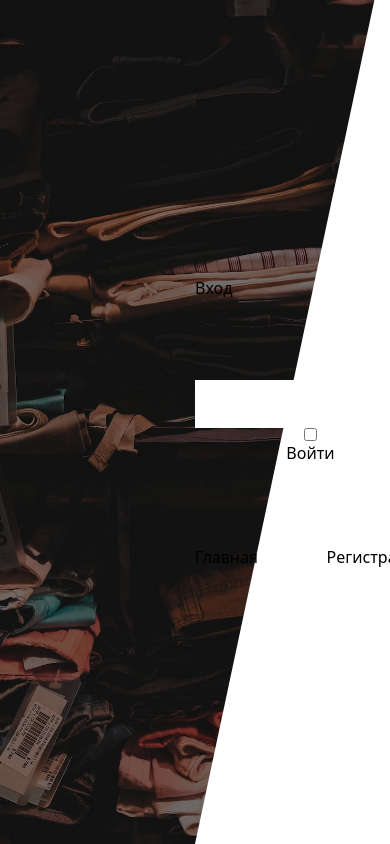
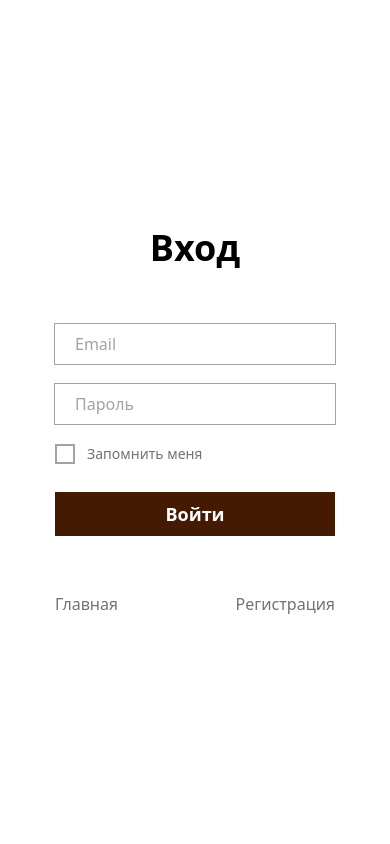
Before and after one commit to wardxela/shine, a Next.js app: page /login in a window 390 px wide. Built offline with nearby package versions, Linux system fonts and the light colour scheme.

Commit message:
feat: extend ui ki, add more pages

```diff
--- a/src/app/login/page.tsx
+++ b/src/app/login/page.tsx
@@ -1,6 +1,6 @@
 import Image from "next/image";
 import bgImg from "./_img/login.jpg";
-import Link from "next/link";
+import { Button, Checkbox, TextField, Link } from "@/shared/ui/kit";
 
 export default function LoginPage() {
   return (
@@ -9,21 +9,39 @@ export default function LoginPage() {
         <Image
           src={bgImg}
           alt="/"
-          className="absolute left-0 top-0 -z-20 h-full w-full object-cover brightness-50"
+          className="absolute left-0 top-0 -z-20 hidden h-full w-full object-cover brightness-50 sm:block"
         />
-        <div className="absolute bottom-0 left-1/2 -z-10 h-[200%] w-[200%] origin-bottom-left rotate-12 bg-white"></div>
-        <div className="ml-auto flex h-full w-1/2">
-          <div className="m-auto max-w-sm">
-            <h1 className="mb-20">Вход</h1>
-            <form action="" className="mb-20 flex flex-col">
-              <input type="email" name="email" />
-              <input type="password" name="password" />
-              <input type="checkbox" name="remember-me" id="" />
-              <button>Войти</button>
+        <div className="absolute bottom-0 left-0 -z-10 hidden h-[200%] w-[200%] origin-bottom-left rotate-12 bg-white sm:block lg:left-1/4 xl:left-1/3 2xl:left-1/2"></div>
+        <div className="ml-auto flex h-full w-full overflow-auto lg:w-1/2">
+          <div className="m-auto w-full max-w-xs p-5">
+            <h1 className="mb-14 text-center text-4xl font-semibold">Вход</h1>
+            <form action="" className="mb-14 flex flex-col">
+              <TextField
+                type="email"
+                name="email"
+                placeholder="Email"
+                className="mb-5"
+              />
+              <TextField
+                type="password"
+                name="password"
+                placeholder="Пароль"
+                className="mb-5"
+              />
+              <Checkbox
+                name="remember-me"
+                label="Запомнить меня"
+                className="mb-7"
+              />
+              <Button variant="primary-dark">Войти</Button>
             </form>
             <div className="flex justify-between">
-              <Link href="/">Главная</Link>
-              <Link href="/register">Регистрация</Link>
+              <Link type="internal" variant="common" href="/">
+                Главная
+              </Link>
+              <Link type="internal" variant="common" href="/register">
+                Регистрация
+              </Link>
             </div>
           </div>
         </div>
--- /dev/null
+++ b/src/app/register/page.tsx
@@ -0,0 +1,8 @@
+export default function RegisterPage() {
+  return <main></main>;
+}
+
+export const metadata = {
+  title: "Регистрация",
+  description: "Регистрация на сайте ШАЙН",
+};
--- /dev/null
+++ b/src/shared/type-utils.ts
@@ -0,0 +1 @@
+export type Merge<T, K> = Omit<T, keyof K> & K;
--- /dev/null
+++ b/src/shared/ui/LogoLink.tsx
@@ -0,0 +1,28 @@
+import Image from "next/image";
+import Link from "next/link";
+
+import logo from "@/shared/assets/logo.svg";
+import darkLogo from "@/shared/assets/logo-dark.svg";
+
+import { clsx } from "./clsx";
+
+export type LogoLinkProps = {
+  className?: string;
+  isDark?: boolean;
+};
+
+export function LogoLink({ className, isDark = false }: LogoLinkProps) {
+  return (
+    <Link
+      href="/"
+      className={clsx(className, "group flex items-center gap-3 font-bold")}
+    >
+      <Image src={isDark ? darkLogo : logo} alt="SHINE" />
+      <span
+        className={clsx("group-hover:text-amber-500", isDark && "text-white")}
+      >
+        ШАЙН
+      </span>
+    </Link>
+  );
+}
--- /dev/null
+++ b/src/shared/ui/kit/Button.tsx
@@ -0,0 +1,27 @@
+import { Merge } from "@/shared/type-utils";
+import { ComponentPropsWithoutRef } from "react";
+import { clsx } from "../clsx";
+
+export type ButtonProps = Merge<
+  ComponentPropsWithoutRef<"button">,
+  {
+    variant: "primary" | "primary-dark" | "primary-dark-bordered" | "secondary";
+  }
+>;
+
+export function Button({
+  variant,
+  className,
+  children,
+  ...props
+}: ButtonProps) {
+  return (
+    <button
+      className={clsx(className, "px-5 py-2 text-lg font-semibold", {
+        "bg-amber-950 text-white": variant === "primary-dark",
+      })}
+    >
+      {children}
+    </button>
+  );
+}
--- /dev/null
+++ b/src/shared/ui/kit/Checkbox.tsx
@@ -0,0 +1,36 @@
+import { Merge } from "@/shared/type-utils";
+import { ComponentPropsWithoutRef } from "react";
+import { clsx } from "../clsx";
+
+export type CheckboxProps = Merge<
+  Omit<ComponentPropsWithoutRef<"input">, "type">,
+  { label?: string }
+>;
+
+export function Checkbox({ className, label, ...props }: CheckboxProps) {
+  return (
+    <label className={clsx(className, "flex items-center gap-3")}>
+      <input type="checkbox" className="peer sr-only" />
+      <div className="grid h-5 w-5 place-items-center border-2 border-stone-400 peer-checked:border-amber-600 peer-focus:border-amber-600 [&>svg]:hidden peer-checked:[&>svg]:block">
+        <svg
+          width="12"
+          height="10"
+          viewBox="0 0 12 10"
+          fill="none"
+          xmlns="http://www.w3.org/2000/svg"
+        >
+          <path
+            d="M1 4.5L4 8L11 1"
+            className="stroke-amber-600"
+            strokeWidth="2"
+          />
+        </svg>
+      </div>
+      {label ? (
+        <span className="select-none text-sm text-stone-500 peer-checked:text-black">
+          {label}
+        </span>
+      ) : null}
+    </label>
+  );
+}
--- /dev/null
+++ b/src/shared/ui/kit/Link.tsx
@@ -0,0 +1,34 @@
+import { Merge } from "@/shared/type-utils";
+import { ComponentPropsWithoutRef } from "react";
+import NextLink from "next/link";
+import { clsx } from "../clsx";
+export type LinkProps = Merge<
+  ComponentPropsWithoutRef<"a">,
+  {
+    href: string;
+    type: "internal" | "external";
+    variant: "common" | "accent";
+  }
+>;
+
+export function Link({
+  className,
+  children,
+  type,
+  variant,
+  ...props
+}: LinkProps) {
+  const Component = type === "internal" ? NextLink : "a";
+
+  return (
+    <Component
+      {...props}
+      className={clsx(className, {
+        "text-stone-500 hover:text-stone-950 hover:underline":
+          variant === "common",
+      })}
+    >
+      {children}
+    </Component>
+  );
+}
--- a/src/shared/ui/kit/SectionTitle.tsx
+++ b/src/shared/ui/kit/SectionTitle.tsx
@@ -1,9 +1,7 @@
-import { ComponentPropsWithoutRef } from 'react';
-import { clsx } from '../clsx';
+import { ComponentPropsWithoutRef } from "react";
+import { clsx } from "../clsx";
 
-// type Override<T, K> = Omit<T, keyof K> & K;
-
-export type SectionTitleProps = ComponentPropsWithoutRef<'h2'>;
+export type SectionTitleProps = ComponentPropsWithoutRef<"h2">;
 
 export function SectionTitle({
   className,
@@ -11,7 +9,7 @@ export function SectionTitle({
   ...props
 }: SectionTitleProps) {
   return (
-    <h2 {...props} className={clsx(className, 'font-semibold text-3xl')}>
+    <h2 {...props} className={clsx(className, "text-3xl font-semibold")}>
       {children}
     </h2>
   );
--- /dev/null
+++ b/src/shared/ui/kit/TextField.tsx
@@ -0,0 +1,38 @@
+"use client";
+
+import { Merge } from "@/shared/type-utils";
+import { ComponentPropsWithoutRef, useId } from "react";
+import { clsx } from "../clsx";
+
+export type TextFieldProps = Merge<
+  ComponentPropsWithoutRef<"input">,
+  {
+    label?: string;
+    variant?: "bordered" | "minimalist";
+  }
+>;
+
+export function TextField({
+  label,
+  variant = "bordered",
+  className,
+  ...props
+}: TextFieldProps) {
+  const id = useId();
+  return (
+    <>
+      {label ? <label htmlFor={id}>{label}</label> : null}
+      <input
+        {...props}
+        className={clsx(
+          className,
+          "min-w-0 px-5 py-2 text-stone-700 outline-none transition placeholder:text-stone-400",
+          {
+            "ring-1 ring-stone-400 focus:ring-2 focus:ring-amber-600":
+              variant === "bordered",
+          },
+        )}
+      />
+    </>
+  );
+}
--- a/src/shared/ui/kit/index.ts
+++ b/src/shared/ui/kit/index.ts
@@ -1 +1,5 @@
-export { SectionTitle } from './SectionTitle';
+export * from "./SectionTitle";
+export * from "./TextField";
+export * from "./Checkbox";
+export * from "./Button";
+export * from "./Link";
--- a/src/widgets/Footer/Footer.tsx
+++ b/src/widgets/Footer/Footer.tsx
@@ -1,7 +1,5 @@
-import Image from 'next/image';
-import Link from 'next/link';
-import logo from '@/shared/assets/logo-dark.svg';
-import { FooterSiteLink } from './FooterSiteLink';
+import { FooterSiteLink } from "./FooterSiteLink";
+import { LogoLink } from "@/shared/ui/LogoLink";
 
 export function Footer() {
   return (
@@ -9,18 +7,15 @@ export function Footer() {
       <div className="container">
         <div className="mb-14 grid grid-cols-[2fr,5fr,2fr]">
           <div>
-            <Link href="/" className="font-bold flex items-center gap-3 mb-3">
-              <Image src={logo} alt="SHINE" />
-              <span className="text-white">ШАЙН</span>
-            </Link>
-            <p className="text-stone-400 max-w-[228px]">
+            <LogoLink isDark className="mb-3" />
+            <p className="max-w-[228px] text-stone-400">
               Шьем одежду на заказ по индивидуальным меркам и предпочтениям
               клиента
             </p>
           </div>
           <div>
-            <div className="w-max mx-auto">
-              <h5 className="text-white mb-5 font-semibold">Навигация</h5>
+            <div className="mx-auto w-max">
+              <h5 className="mb-5 font-semibold text-white">Навигация</h5>
               <div className="flex gap-14">
                 <ul className="space-y-2">
                   <li>
@@ -58,7 +53,7 @@ export function Footer() {
             </div>
           </div>
           <div>
-            <h5 className="text-white font-semibold mb-5">Соц. сети</h5>
+            <h5 className="mb-5 font-semibold text-white">Соц. сети</h5>
             <ul className="space-y-2">
               <li>
                 <a
--- a/src/widgets/Header/Header.tsx
+++ b/src/widgets/Header/Header.tsx
@@ -1,17 +1,13 @@
-import Image from "next/image";
 import Link from "next/link";
-import logo from "@/shared/assets/logo.svg";
 import { HeaderNavLink } from "./HeaderNavLink";
+import { LogoLink } from "@/shared/ui/LogoLink";
 
 export function Header() {
   return (
     <header>
       <div className="container">
         <div className="flex h-20 items-center">
-          <Link href="/" className="flex items-center gap-3 font-bold">
-            <Image src={logo} alt="SHINE" />
-            <span>ШАЙН</span>
-          </Link>
+          <LogoLink />
           <nav className="ml-14">
             <ul className="flex items-center gap-10">
               <li>
```
Also changed, not shown: src/app/register/_img/bg.png (added).
